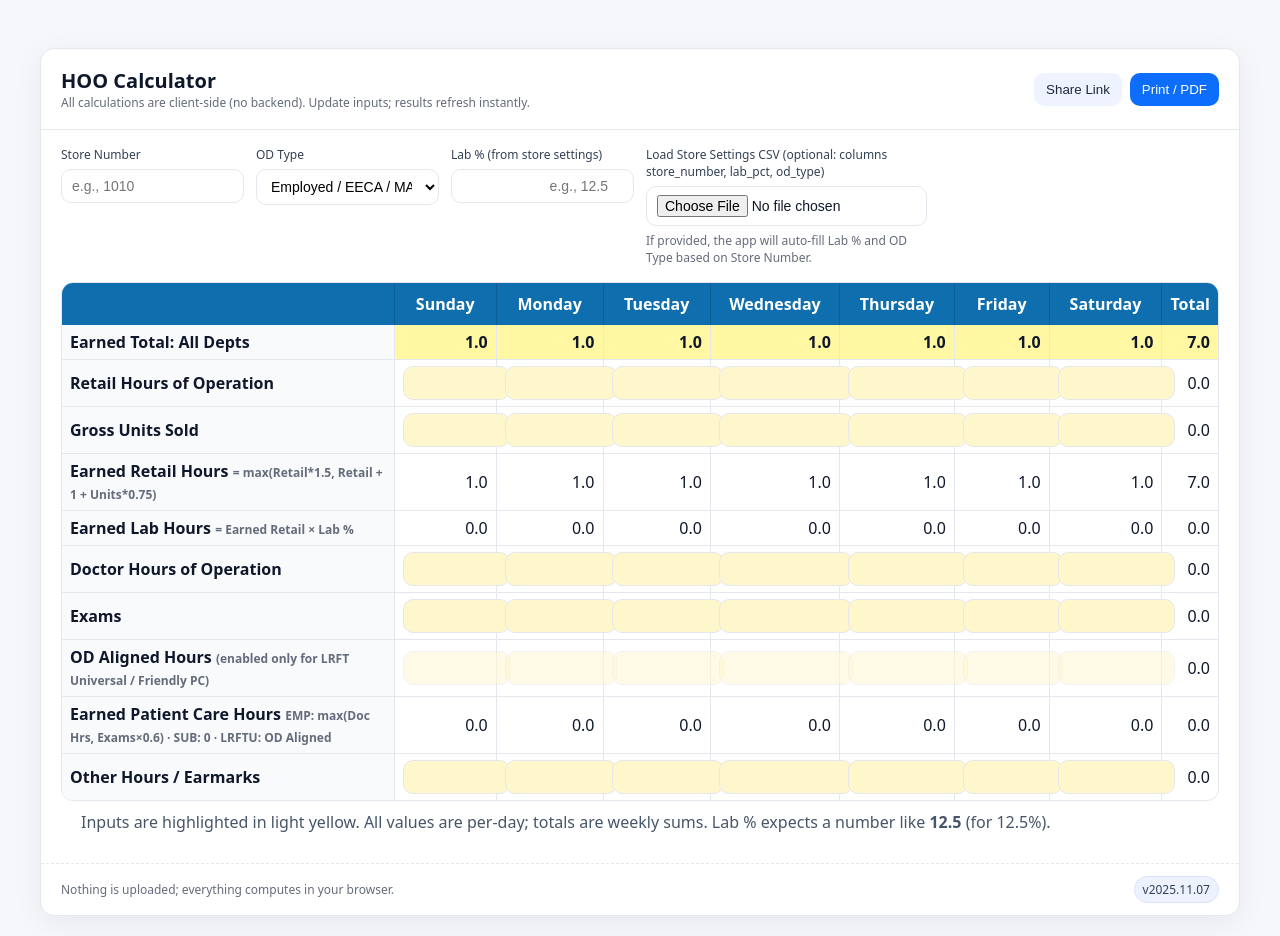
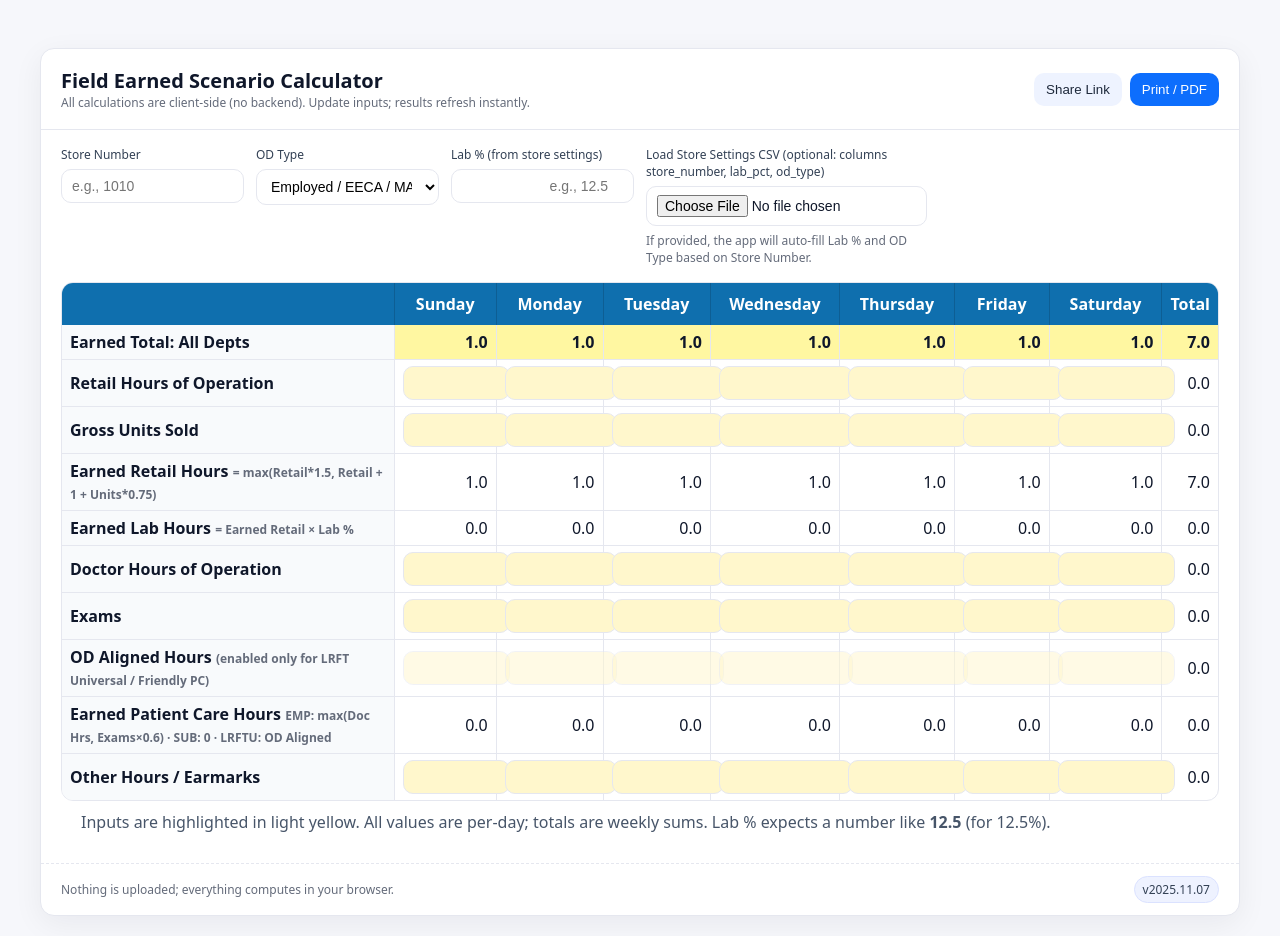
Before and after one commit to raunak08/FES-calculator, a plain HTML site: page index.html in a window 1280 px wide. Drawn offline with Linux system fonts and the light colour scheme.

Commit message:
Update index.html
rename to Field Earned Scenario Calculator

```diff
--- a/index.html
+++ b/index.html
@@ -3,7 +3,7 @@
 <head>
   <meta charset="utf-8" />
   <meta name="viewport" content="width=device-width, initial-scale=1" />
-  <title>HOO Calculator</title>
+  <title>Field Earned Scenario Calculator</title>
   <style>
     :root{
       --bg:#f6f7fb; --card:#ffffff; --border:#e5e7ef; --muted:#646b7a; --ink:#0f172a;
@@ -56,7 +56,7 @@
     <div class="panel">
       <div class="header">
         <div>
-          <h1>HOO Calculator</h1>
+          <h1>Field Earned Scenario Calculator</h1>
           <div class="sub">All calculations are client-side (no backend). Update inputs; results refresh instantly.</div>
         </div>
         <div class="actions">
```
